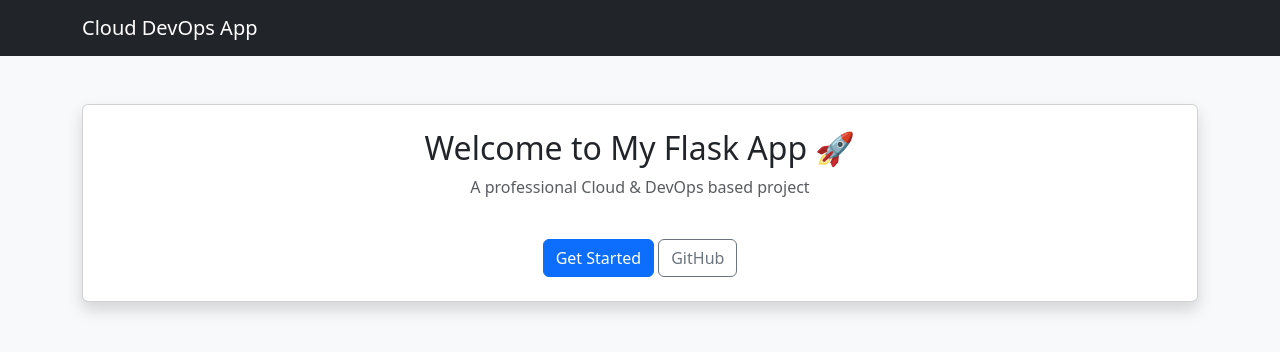
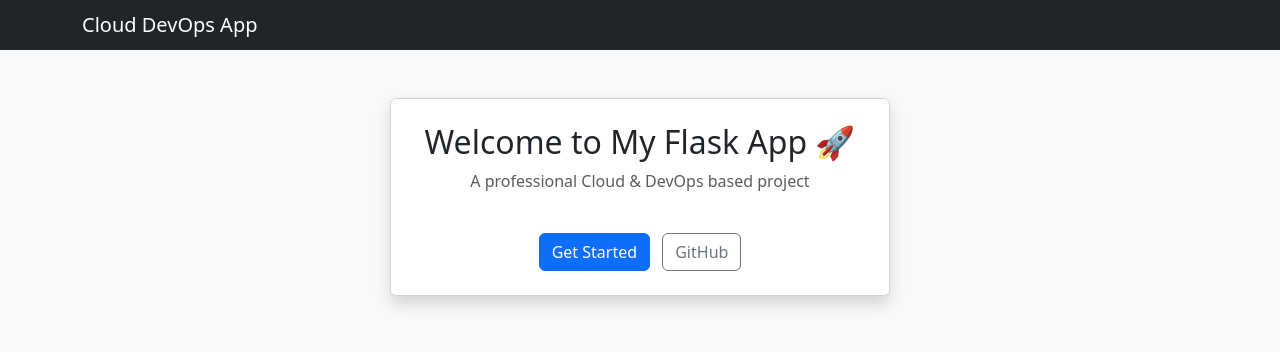
Before and after one commit to simon7968/autodeployx, a Flask app: page / in a window 1280 px wide. Shown: the top 352 px of the page. Run offline with Flask 3, Linux system fonts and the light colour scheme.

Commit message:
Tt kkcccckot

```diff
--- a/templates/index.html
+++ b/templates/index.html
@@ -1,27 +1,30 @@
 <!DOCTYPE html>
-<html>
+<html lang="en">
 <head>
+    <meta charset="UTF-8">
     <title>Cloud DevOps Project</title>
+    <meta name="viewport" content="width=device-width, initial-scale=1">
     <link href="https://cdn.jsdelivr.net/npm/bootstrap@5.3.2/dist/css/bootstrap.min.css" rel="stylesheet">
 </head>
 <body class="bg-light">
 
 <nav class="navbar navbar-dark bg-dark">
     <div class="container">
-    <span class="navbar-brand">Cloud DevOps App</span>
+        <span class="navbar-brand mb-0 h1">Cloud DevOps App</span>
     </div>
 </nav>
 
 <div class="container mt-5">
-  <div class="card shadow p-4">
+    <div class="card shadow p-4 mx-auto" style="max-width: 500px;">
         <h2 class="text-center">Welcome to My Flask App 🚀</h2>
         <p class="text-center text-muted">
             A professional Cloud & DevOps based project
         </p>
 
         <div class="text-center mt-4">
-        <button class="btn btn-primary">Get Started</button>
-        <button class="btn btn-outline-secondary">GitHub</button>
+            <a href="#" class="btn btn-primary me-2">Get Started</a>
+            <a href="https://github.com/simon7968/autodeployx" target="_blank"
+               class="btn btn-outline-secondary">GitHub</a>
         </div>
     </div>
 </div>
```
Lines whose indentation alone changed are shown as unchanged.
